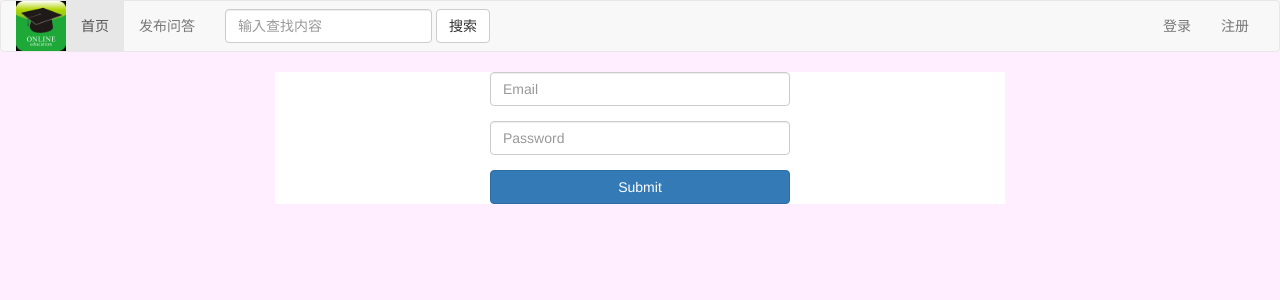
After one commit to zhangxingjing/online_edu, a Flask app: page /login/ in a window 1280 px wide. The commit adds this page. Shown: the top 300 px of the page. Run offline with Flask 2, Linux system fonts and the light colour scheme; some libraries are stand-ins or nearby versions.

Commit message:
write your meaaage

```diff
--- a/online_edu.py
+++ b/online_edu.py
@@ -1,4 +1,4 @@
-from flask import Flask,render_template
+from flask import Flask,render_template,request
 import config
 
 app = Flask(__name__)
@@ -8,6 +8,12 @@ app.config.from_object(config)
 def hello_world():
     return render_template('index.html')
 
+@app.route('/login/',methods=['GET','POST'])
+def login():
+    if request.method == 'get':
+        return render_template('login.html')
+    else:
+        return render_template('login.html' )
 
 if __name__ == '__main__':
     app.run()
--- /dev/null
+++ b/static/css/base.css
@@ -0,0 +1,13 @@
+.logo{
+    width: 50px;
+    height: 50px;
+}
+.body{
+    background: #ffeeff;
+}
+.main{
+    background: #ffffff;
+    width: 730px;
+    margin: 0 auto ;
+    overflow: hidden;
+}
--- a/static/css/index.css
+++ /dev/null
@@ -1,4 +0,0 @@
-.logo{
-    width: 50px;
-    height: 50px;
-}
--- /dev/null
+++ b/templates/base.html
@@ -0,0 +1,61 @@
+<!DOCTYPE html>
+<html lang="en">
+<head>
+    <meta charset="UTF-8">
+    <title>{% block title %}{% endblock %}-在线教育平台</title>
+    <link rel="stylesheet" href="{{ url_for('static',filename = 'css/base.css') }}"/>
+    {% block style %}{% endblock %}
+    <link rel="stylesheet" href="https://cdn.bootcss.com/bootstrap/3.3.7/css/bootstrap.min.css" integrity="sha384-BVYiiSIFeK1dGmJRAkycuHAHRg32OmUcww7on3RYdg4Va+PmSTsz/K68vbdEjh4u" crossorigin="anonymous">
+    <script src="https://cdn.bootcss.com/jquery/3.2.1/jquery.min.js"></script>
+    <script src="https://cdn.bootcss.com/bootstrap/3.3.7/js/bootstrap.min.js" integrity="sha384-Tc5IQib027qvyjSMfHjOMaLkfuWVxZxUPnCJA7l2mCWNIpG9mGCD8wGNIcPD7Txa" crossorigin="anonymous"></script>
+</head>
+<body class="body">
+<nav class="navbar navbar-default">
+  <div class="container-fluid">
+    <!-- Brand and toggle get grouped for better mobile display -->
+    <div class="navbar-header">
+      <button type="button" class="navbar-toggle collapsed" data-toggle="collapse" data-target="#bs-example-navbar-collapse-1" aria-expanded="false">
+        <span class="sr-only">Toggle navigation</span>
+        <span class="icon-bar"></span>
+        <span class="icon-bar"></span>
+        <span class="icon-bar"></span>
+      </button>
+        <a href="#"><img  class="logo" src="{{ url_for('static',filename = 'images/logo.jpg') }}" alt="首页">
+        </a>
+    </div>
+
+    <!-- Collect the nav links, forms, and other content for toggling -->
+    <div class="collapse navbar-collapse" id="bs-example-navbar-collapse-1">
+      <ul class="nav navbar-nav">
+        <li class="active"><a href="#">首页<span class="sr-only">(current)</span></a></li>
+        <li><a href="#">发布问答</a></li>
+          <ul class="dropdown-menu">
+            <li><a href="#">Action</a></li>
+            <li><a href="#">Another action</a></li>
+            <li><a href="#">Something else here</a></li>
+            <li role="separator" class="divider"></li>
+            <li><a href="#">Separated link</a></li>
+            <li role="separator" class="divider"></li>
+            <li><a href="#">One more separated link</a></li>
+          </ul>
+        </li>
+      </ul>
+      <form class="navbar-form navbar-left">
+        <div class="form-group">
+          <input type="text" class="form-control" placeholder="输入查找内容">
+        </div>
+        <button type="submit" class="btn btn-default">搜索</button>
+      </form>
+      <ul class="nav navbar-nav navbar-right">
+          <li><a href="{{url_for('login')}}">登录</a></li>
+          <li><a href="#">注册</a></li>
+      </ul>
+    </div><!-- /.navbar-collapse -->
+  </div><!-- /.container-fluid -->
+</nav>
+<div class="main">
+    {% block main %}{% endblock %}
+</div>
+
+</body>
+</html>
--- /dev/null
+++ b/templates/login.html
@@ -0,0 +1,33 @@
+{% extends 'base.html' %}
+
+{% block title %}
+登录
+{% endblock %}
+
+{% block style %}
+    <style>
+        .form{
+            width:300px;
+            margin:0 auto;
+            }
+    .btn.btn-primary{
+        width: 300px;
+    }
+    </style>
+
+{% endblock %}
+
+
+{% block main %}
+    <div class="form">
+<form>
+  <div class="form-group">
+    <input type="email" class="form-control" id="exampleInputEmail1" placeholder="Email">
+  </div>
+  <div class="form-group">
+    <input type="password" class="form-control" id="exampleInputPassword1" placeholder="Password">
+  </div>
+  <button type="submit" class="btn btn-primary">Submit</button>
+</form>
+    </div>
+{% endblock %}
--- /dev/null
+++ b/templates/regist.html
@@ -0,0 +1 @@
+{% extends 'base.html' %}
```
Also changed, not shown: templates/index.html (+4 -55 lines).
